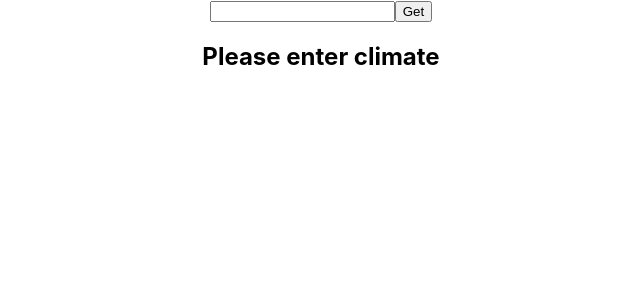
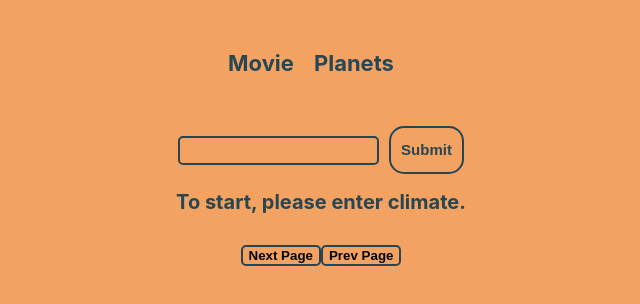
Before and after one commit to MartaPanasyuk/Star-Wars-Frontend, a React (Create React App) app: page /planets in a window 1280 px wide. Shown: the top 304 px of the page, without its empty margins (319-959 px from the left). Built offline with nearby package versions, Linux system fonts and the light colour scheme.

Commit message:
fixed prev and next button

```diff
--- a/src/App.css
+++ b/src/App.css
@@ -2,37 +2,21 @@
   text-align: center;
 }
 
-.App-logo {
-  height: 40vmin;
-  pointer-events: none;
+.Navigation {
+  margin-top: 50px;
+  display: flex;
+  justify-content: center;
 }
 
-@media (prefers-reduced-motion: no-preference) {
-  .App-logo {
-    animation: App-logo-spin infinite 20s linear;
-  }
+.NavElement {
+  margin-right: 20px;
+  margin-bottom: 50px;
+  text-decoration: none;
+  color: #264653;
+  font-weight: bold;
+  font-size: 22px;
 }
 
-.App-header {
-  background-color: #282c34;
-  min-height: 100vh;
-  display: flex;
-  flex-direction: column;
-  align-items: center;
-  justify-content: center;
-  font-size: calc(10px + 2vmin);
-  color: white;
+.NavElement:hover {
+  color: #2a9d8f;
 }
-
-.App-link {
-  color: #61dafb;
-}
-
-@keyframes App-logo-spin {
-  from {
-    transform: rotate(0deg);
-  }
-  to {
-    transform: rotate(360deg);
-  }
-}
--- a/src/App.js
+++ b/src/App.js
@@ -1,4 +1,4 @@
-import { Route, Routes } from 'react-router-dom';
+import { NavLink, Route, Routes } from 'react-router-dom';
 import './App.css';
 
 import Movie from './pages/Movie';
@@ -7,6 +7,14 @@ import Planets from './pages/Planets';
 function App() {
   return (
     <div className="App">
+      <div className="Navigation">
+        <NavLink className="NavElement" end to="/">
+          Movie
+        </NavLink>
+        <NavLink className="NavElement" end to="/planets/">
+          Planets
+        </NavLink>
+      </div>
       <Routes>
         <Route exact path="/" element={<Movie />} />
         <Route exact path="/planets/" element={<Planets />} />
@@ -16,9 +24,3 @@ function App() {
 }
 
 export default App;
-
-/*
-
-
-
-*/
--- a/src/pages/Movie.jsx
+++ b/src/pages/Movie.jsx
@@ -1,15 +1,33 @@
 import React, { useState } from 'react';
 import axios from 'axios';
+import './css/Movie.css';
 
 export default function Movie() {
   const [title, setTitle] = useState('');
   const [filterGender, setFilterGender] = useState(null);
+  const [filterHeight, setFilterHeight] = useState(null);
+  const [filterAge, setFilterAge] = useState(null);
+  const [pageQuery, setPageQuery] = useState(1);
+
   const getAllMovieCharacters = async () => {
     try {
       let paramOptions = {};
       if (filterGender) {
         paramOptions.gender = filterGender;
       }
+
+      if (filterHeight) {
+        paramOptions.height = filterHeight;
+      }
+
+      if (filterAge) {
+        paramOptions.age = filterAge;
+      }
+
+      if (pageQuery) {
+        paramOptions.page = pageQuery;
+      }
+
       const response = await axios.get(`http://localhost:4000/movie/${title}`, {
         params: paramOptions,
       });
@@ -22,8 +40,16 @@ export default function Movie() {
   const onFormSubmit = (e) => {
     e.preventDefault();
     getAllMovieCharacters(title);
-    setTitle('');
   };
+
+  const nextPage = () => {
+    setPageQuery(pageQuery + 1);
+  };
+
+  const prevPage = () => {
+    setPageQuery(pageQuery - 1 > 0 ? pageQuery - 1 : 1);
+  };
+
   console.log(filterGender);
   return (
     <div>
@@ -32,12 +58,31 @@ export default function Movie() {
           <option>male</option>
           <option>female</option>
         </select>
+        <select onChange={(e) => setFilterHeight(e.target.value)}>
+          <option>height a</option>
+          <option>d</option>
+        </select>
+        <select onChange={(e) => setFilterAge(e.target.value)}>
+          <option>age a</option>
+          <option>d</option>
+        </select>
         <input
           type="text"
           value={title}
           onChange={(e) => setTitle(e.target.value)}
         />
-        <button type="submit">Bid</button>
+        <br />
+        <button type="submit">
+          <h2 className="text_btn">Submit</h2>
+        </button>
+        <div className="Btn-wrapper">
+          <button onClick={() => nextPage()}>Next</button>
+          {pageQuery > 1 ? (
+            <button onClick={() => prevPage()}>Prev</button>
+          ) : (
+            <></>
+          )}
+        </div>
       </form>
     </div>
   );
--- a/src/pages/Planets.jsx
+++ b/src/pages/Planets.jsx
@@ -1,13 +1,15 @@
 import React, { useState } from 'react';
 import axios from 'axios';
+import './css/Planets.css';
 
 export default function Planets() {
   const [climateQuery, setClimateQuery] = useState('');
+  const [pageQuery, setPageQuery] = useState(1);
   const [climate, setClimate] = useState(null);
   const getAllPlanets = async () => {
     try {
       const response = await axios.get(
-        `http://localhost:4000/planets/?climate=${climateQuery}`
+        `http://localhost:4000/planets/?climate=${climateQuery}&page=${pageQuery}`
       );
       const result = response.data;
       setClimate(result);
@@ -22,34 +24,54 @@ export default function Planets() {
     setClimateQuery('');
   };
 
+  const nextPage = () => {
+    setPageQuery(pageQuery + 1);
+    console.log(pageQuery);
+  };
+  const prevPage = (n) => {
+    setPageQuery(pageQuery - n);
+  };
+
   console.log(climateQuery, 'my climate');
 
   return (
-    <div>
+    <div className="Planet-wrapper">
       <form onSubmit={onFormSubmit}>
         <input
           type="text"
           value={climateQuery}
           onChange={(e) => setClimateQuery(e.target.value)}
+          className="Input-wrapper"
         />
-        <button type="submit">Get</button>
+        <button type="submit" className="btn-container">
+          <h2 className="button-text">Submit</h2>
+        </button>
       </form>
       {!climate ? (
-        <h2>Please enter climate</h2>
+        <h2 className="page-message">To start, please enter climate.</h2>
       ) : (
         climate.map((climate, index) => (
-          <div key={index}>
-            <h2>{climate.name}</h2>
-            {climate.dark_haired_residents.map((c) => (
-              <div key={c.name}>
-                <h2>{c.name}</h2>
-                <p>{c.height}</p>
-                <p>{c.hair_color}</p>
-              </div>
-            ))}
+          <div key={index} className="residents-wrapper">
+            <h1>Plane Name: {climate.name}</h1>
+            {climate.dark_haired_residents.length === 0 ? (
+              <h2 className="warning-message">
+                There is no residents with dark hair
+              </h2>
+            ) : (
+              climate.dark_haired_residents.map((c) => (
+                <div key={c.name}>
+                  <h3>Name: {c.name}</h3>
+                  <h3>Hair color: {c.hair_color}</h3>
+                </div>
+              ))
+            )}
           </div>
         ))
       )}
+      <div className="btn-wrapper">
+        <button onClick={() => nextPage()}>Next Page</button>
+        <button onClick={() => prevPage(1)}>Prev Page</button>
+      </div>
     </div>
   );
 }
--- /dev/null
+++ b/src/pages/css/Movie.css
@@ -0,0 +1,27 @@
+body {
+  height: 100vh;
+  background: #f4a261;
+  margin: auto 0;
+}
+
+button {
+  text-decoration: none;
+  font-weight: bold;
+  background-color: transparent;
+  border: 2px solid #264653;
+  border-radius: 5px;
+}
+button:hover {
+  background-color: #ef476f;
+}
+
+.Btn-wrapper {
+  margin-top: 10px;
+  padding: 3px 6px;
+  margin-bottom: 10px;
+  margin-right: 10px;
+}
+.btn-text {
+  color: #264653;
+  font-size: 12px;
+}
--- /dev/null
+++ b/src/pages/css/Planets.css
@@ -0,0 +1,57 @@
+h1,
+h2,
+h3,
+h4 {
+  color: #264653;
+}
+
+.Input-wrapper {
+  background: transparent;
+  border-radius: 5px;
+  padding: 5px 10px;
+  border: 2px solid #264653;
+}
+
+.btn-container {
+  margin-left: 10px;
+  text-decoration: none;
+  font-weight: bold;
+  background-color: transparent;
+  border: 2px solid #264653;
+  border-radius: 15px;
+  width: 75px;
+}
+.btn-container:hover {
+  background-color: #ef476f;
+}
+
+.button-text {
+  font-size: 15px;
+  color: #264653;
+}
+
+.page-message {
+  color: #264653;
+  font-size: 20px;
+}
+
+.residents-wrapper {
+  display: flex;
+  flex-direction: column;
+  justify-content: flex-start;
+}
+
+.Planet-name {
+  color: #264653;
+  font-size: 20px;
+}
+
+.warning-message {
+  color: #ef476f;
+  font-size: 16px;
+}
+
+.btn-wrapper {
+  margin-top: 30px;
+  margin-bottom: 30px;
+}
```
